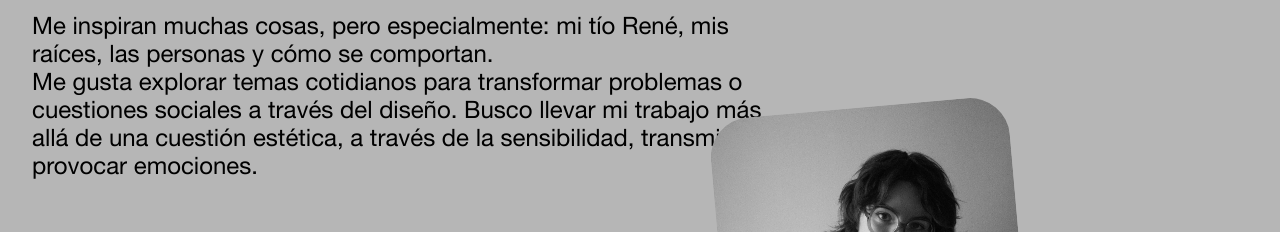
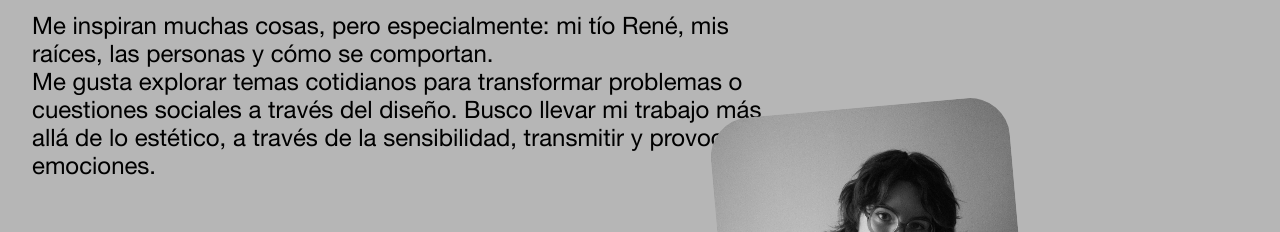
Before and after one commit to smouuuuuk/portoflio-alba, a Next.js app: page /about in a window 1280 px wide. Shown: the part 310-542 px from the top of the page. Built offline with nearby package versions, Linux system fonts and the light colour scheme.

Commit message:
changed about text

```diff
--- a/package.json
+++ b/package.json
@@ -6,7 +6,7 @@
   "scripts": {
     "dev": "next dev",
     "build": "next build",
-    "start": "next start"
+    "start": "next start -p 3089"
   },
   "dependencies": {
     "aos": "^2.3.4",
@@ -16,6 +16,7 @@
     "next": "latest",
     "react": "18.2.0",
     "react-dom": "18.2.0",
-    "react-draggable": "^4.4.5"
+    "react-draggable": "^4.4.5",
+    "sharp": "^0.32.6"
   }
 }
--- a/pages/about.js
+++ b/pages/about.js
@@ -37,7 +37,7 @@ export default function About(){
                             <p>¡Hola! Encantada de conocerte.</p>
                             <p>Me llamo Alba (22) y soy una Diseñadora Gráfica e Ilustradora asturiana actualmente viviendo en Madrid.</p>
                             <p>Me inspiran muchas cosas,  pero especialmente: mi tío René, mis raíces, las personas y cómo se comportan.</p>
-                            <p>Me gusta explorar temas cotidianos para transformar problemas o cuestiones sociales a través del diseño. Busco llevar mi trabajo más allá de una cuestión estética, a través de la sensibilidad, transmitir y provocar emociones.</p>
+                            <p>Me gusta explorar temas cotidianos para transformar problemas o cuestiones sociales a través del diseño. Busco llevar mi trabajo más allá de lo estético, a través de la sensibilidad, transmitir y provocar emociones.</p>
                         </div>
                     </div>
                     <div id={ styles.datos }>
--- a/pages/proyectos/un-gusto-conocerte-marca.js
+++ b/pages/proyectos/un-gusto-conocerte-marca.js
@@ -109,7 +109,7 @@ export default function UnGustoConocerteMarca() {
                         alt="Todos los estuches de conservas"
                         data-aos="fade-up"
                     />
-                    <video id={ styles.videougc } width="1600" autoPlay={true} loop={true} muted={true} playsInline={true} data-aos="fade-up"><source src="/images/un-gusto-conocerte-marca/rrss_video.mp4" type="video/mp4"/></video>
+                    <video hoverable="true" id={ styles.videougc } width="1600" autoPlay={true} loop={true} muted={true} playsInline={true} controls={true} data-aos="fade-up"><source src="/images/un-gusto-conocerte-marca/rrss_video.mp4" type="video/mp4"/></video>
 
                 </div>
 
```
Also changed, not shown: 1 other file (tests, documents, lock files or other folders).
